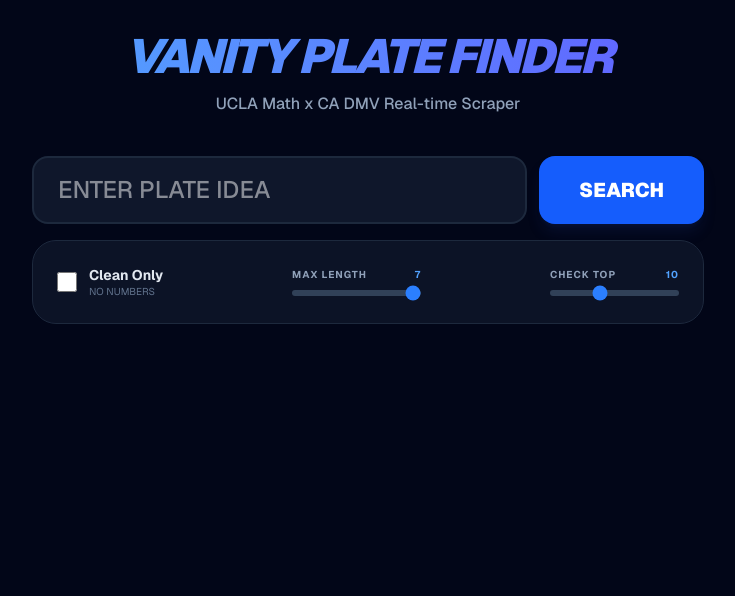
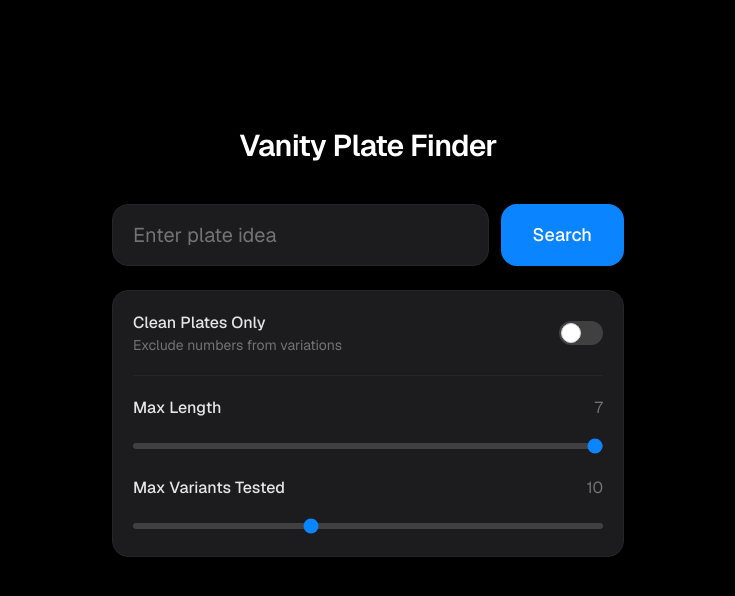
Before and after one commit to mr-brandontran/vanity-plate-finder, a Next.js app in the folder frontend/: page / in a window 1280 px wide. Shown: the top 596 px of the page, without its empty margins (272-1007 px from the left). Built offline with nearby package versions, Linux system fonts and the light colour scheme.

Commit message:
UI Redesign to Cupertino guidelines

```diff
--- a/frontend/app/page.tsx
+++ b/frontend/app/page.tsx
@@ -7,7 +7,7 @@
   const [loading, setLoading] = useState(false);
   const [results, setResults] = useState<any>(null);
 
-  // Settings for the search engine
+  // Search parameters
   const [cleanOnly, setCleanOnly] = useState(false);
   const [maxLength, setMaxLength] = useState(7);
   const [maxVariants, setMaxVariants] = useState(10);
@@ -19,12 +19,11 @@
     setLoading(true);
     setResults(null);
 
-    // 1. Setup a 2-minute (120,000ms) timeout controller
     const controller = new AbortController();
     const timeoutId = setTimeout(() => controller.abort(), 120000);
 
     try {
-      // 2. Dynamic URL: Sends your toggle choices to the backend on your Mac
+      // Remember to keep your ngrok static URL here if you set it up!
       const baseUrl = "https://unconserving-juridically-roselle.ngrok-free.dev/api/check";
       const queryParams = new URLSearchParams({
         word: word,
@@ -35,21 +34,19 @@
 
       const response = await fetch(`${baseUrl}?${queryParams}`, {
         method: "GET",
-        signal: controller.signal, // Connects the timeout to this request
+        signal: controller.signal,
         headers: {
           "Content-Type": "application/json",
           "ngrok-skip-browser-warning": "true"
         }
       });
 
-      // Clear the timer if it finishes before 2 minutes
       clearTimeout(timeoutId);
-
       const data = await response.json();
 
       if (!response.ok) {
-        console.error("Backend Error Data:", data);
-        alert("The backend encountered an error. Check your Python terminal!");
+         console.error("Backend Error:", data);
+         alert("The backend encountered an error. Check your Python terminal.");
          setLoading(false);
          return;
       }
@@ -57,10 +54,10 @@
       setResults(data);
     } catch (error: any) {
       if (error.name === 'AbortError') {
-        alert("The DMV search took over 2 minutes. Try searching for fewer variants (Check Top slider)!");
+        alert("Search timed out after 2 minutes. Try reducing the variant count.");
       } else {
         console.error("Connection failed", error);
-        alert("Could not connect to your Mac. Is ngrok and python3 app.py running?");
+        alert("Could not connect to the local server. Ensure ngrok and Uvicorn are running.");
       }
     } finally {
       setLoading(false);
@@ -68,115 +65,107 @@
   };
 
   return (
-    <main className="min-h-screen bg-slate-950 text-white p-4 sm:p-8 font-sans flex flex-col items-center pt-12">
-      <div className="max-w-2xl w-full">
-        <div className="text-center mb-10">
-          <h1 className="text-5xl font-black mb-3 bg-gradient-to-r from-blue-400 to-indigo-500 bg-clip-text text-transparent italic tracking-tighter">
-            VANITY PLATE FINDER
-          </h1>
-          <p className="text-slate-400 font-medium">UCLA Math x CA DMV Real-time Scraper</p>
+    <main className="min-h-screen bg-black text-neutral-50 p-6 sm:p-12 font-sans selection:bg-[#0A84FF]/30 flex justify-center">
+      <div className="w-full max-w-lg space-y-10 pt-10 sm:pt-20">
+
+        {/* Header */}
+        <div className="text-center">
+          <h1 className="text-3xl font-semibold tracking-tight text-white">Vanity Plate Finder</h1>
         </div>
 
-        <form onSubmit={checkPlates} className="space-y-4 mb-10">
+        {/* Main Interface */}
+        <form onSubmit={checkPlates} className="space-y-6">
           <div className="flex flex-col sm:flex-row gap-3">
             <input
               type="text"
               value={word}
               onChange={(e) => setWord(e.target.value.toUpperCase())}
-              placeholder="ENTER PLATE IDEA"
-              className="flex-1 px-6 py-4 rounded-2xl bg-slate-900 border-2 border-slate-800 focus:outline-none focus:border-blue-600 text-2xl tracking-[0.2em] font-black uppercase placeholder:tracking-normal placeholder:font-medium"
+              placeholder="Enter plate idea"
+              className="flex-1 bg-[#1C1C1E] border border-neutral-800 focus:border-[#0A84FF] focus:ring-1 focus:ring-[#0A84FF] rounded-2xl px-5 py-4 text-xl tracking-wide uppercase placeholder:normal-case placeholder:text-neutral-500 placeholder:tracking-normal outline-none transition-all"
               maxLength={7}
             />
             <button
               type="submit"
               disabled={loading}
-              className="bg-blue-600 hover:bg-blue-500 px-10 py-4 rounded-2xl font-black text-xl transition-all active:scale-95 disabled:opacity-50 shadow-lg shadow-blue-900/20"
+              className="bg-[#0A84FF] hover:bg-blue-500 text-white px-8 py-4 rounded-2xl font-medium text-lg transition-all active:scale-[0.98] disabled:opacity-50 disabled:active:scale-100 flex items-center justify-center min-w-[120px]"
             >
-              {loading ? 'SCANNING...' : 'SEARCH'}
+              {loading ? (
+                <div className="w-5 h-5 border-2 border-white/30 border-t-white rounded-full animate-spin" />
+              ) : (
+                'Search'
+              )}
             </button>
           </div>
 
-          {/* CONTROL PANEL */}
-          <div className="bg-slate-900/80 p-6 rounded-3xl border border-slate-800 flex flex-wrap gap-8 justify-between items-center text-sm backdrop-blur-sm">
-
-            <label className="flex items-center gap-3 cursor-pointer group">
+          {/* Settings Panel */}
+          <div className="bg-[#1C1C1E] border border-neutral-800 rounded-2xl p-5 space-y-5">
+            <div className="flex items-center justify-between">
+              <div>
+                <p className="text-base font-medium text-neutral-200">Clean Plates Only</p>
+                <p className="text-sm text-neutral-500">Exclude numbers from variations</p>
+              </div>
+              <label className="relative inline-flex items-center cursor-pointer">
                 <input
                   type="checkbox"
                   checked={cleanOnly}
                   onChange={(e) => setCleanOnly(e.target.checked)}
-                className="w-5 h-5 rounded bg-slate-700 border-none checked:bg-blue-500 accent-blue-500"
+                  className="sr-only peer"
                 />
-              <div className="flex flex-col">
-                <span className="font-bold text-slate-200 group-hover:text-blue-400 transition-colors">Clean Only</span>
-                <span className="text-slate-500 text-[10px] uppercase">No Numbers</span>
+                <div className="w-11 h-6 bg-neutral-700 peer-focus:outline-none rounded-full peer peer-checked:after:translate-x-full peer-checked:after:border-white after:content-[''] after:absolute after:top-[2px] after:left-[2px] after:bg-white after:border-gray-300 after:border after:rounded-full after:h-5 after:w-5 after:transition-all peer-checked:bg-[#34C759]"></div>
+              </label>
             </div>
-            </label>
 
-            <div className="flex flex-col gap-2 min-w-[120px]">
-              <label className="font-bold text-slate-400 text-[10px] uppercase tracking-widest flex justify-between">
-                Max Length <span className="text-blue-400">{maxLength}</span>
-              </label>
+            <hr className="border-neutral-800" />
+
+            <div className="space-y-3">
+              <div className="flex justify-between items-center">
+                <label className="text-base font-medium text-neutral-200">Max Length</label>
+                <span className="text-neutral-500">{maxLength}</span>
+              </div>
               <input
                 type="range" min="2" max="7"
                 value={maxLength}
                 onChange={(e) => setMaxLength(Number(e.target.value))}
-                className="w-full h-1.5 bg-slate-700 rounded-lg appearance-none cursor-pointer accent-blue-500"
+                className="w-full h-1.5 bg-neutral-700 rounded-lg appearance-none cursor-pointer accent-[#0A84FF]"
               />
             </div>
 
-            <div className="flex flex-col gap-2 min-w-[120px]">
-              <label className="font-bold text-slate-400 text-[10px] uppercase tracking-widest flex justify-between">
-                Check Top <span className="text-blue-400">{maxVariants}</span>
-              </label>
+            <div className="space-y-3">
+              <div className="flex justify-between items-center">
+                <label className="text-base font-medium text-neutral-200">Max Variants Tested</label>
+                <span className="text-neutral-500">{maxVariants}</span>
+              </div>
               <input
                 type="range" min="1" max="25"
                 value={maxVariants}
                 onChange={(e) => setMaxVariants(Number(e.target.value))}
-                className="w-full h-1.5 bg-slate-700 rounded-lg appearance-none cursor-pointer accent-blue-500"
+                className="w-full h-1.5 bg-neutral-700 rounded-lg appearance-none cursor-pointer accent-[#0A84FF]"
               />
             </div>
           </div>
         </form>
 
-        {/* LOADING STATE */}
-        {loading && (
-          <div className="text-center p-12 bg-slate-900 rounded-[2rem] border-2 border-blue-500/20 animate-pulse flex flex-col items-center">
-            <div className="w-12 h-12 border-4 border-blue-500 border-t-transparent rounded-full animate-spin mb-4"></div>
-            <p className="text-blue-400 font-black text-xl mb-1 italic">BYPASSING DMV FIREWALL...</p>
-            <p className="text-slate-500 text-sm font-medium">Check your MacBook terminal to see the live logs.</p>
-          </div>
-        )}
-
-        {/* RESULTS SECTION */}
+        {/* Results */}
         {results && (
-          <div className="space-y-6">
-            <div className="bg-slate-900 rounded-[2rem] p-8 border border-slate-800 shadow-2xl">
-              <div className="flex justify-between items-center mb-6">
-                <h2 className="text-2xl font-black italic tracking-tighter">RESULTS: {results.seed_word}</h2>
-                <span className="text-[10px] bg-slate-800 px-3 py-1 rounded-full font-bold text-slate-500 uppercase tracking-widest">
-                  {results.available_plates.length} FOUND
-                </span>
+          <div className="space-y-4 animate-in fade-in slide-in-from-bottom-4 duration-500">
+            <div className="flex items-center justify-between px-2">
+              <h2 className="text-xl font-medium tracking-tight text-white">Results</h2>
+              <span className="text-sm text-neutral-500">{results.available_plates.length} found</span>
             </div>
 
-              <div className="grid grid-cols-1 sm:grid-cols-2 gap-4">
+            <div className="bg-[#1C1C1E] border border-neutral-800 rounded-2xl overflow-hidden divide-y divide-neutral-800">
               {results.available_plates.length > 0 ? (
                 results.available_plates.map((plate: string) => (
-                    <div key={plate} className="bg-gradient-to-br from-green-500/10 to-emerald-600/5 border-2 border-green-500/20 p-5 rounded-2xl flex items-center justify-between group hover:border-green-500/50 transition-all">
-                      <span className="text-3xl font-black tracking-widest text-green-400 font-mono group-hover:scale-105 transition-transform">
-                        {plate}
-                      </span>
-                      <div className="flex flex-col items-end">
-                        <span className="text-[10px] font-black uppercase text-green-500 tracking-widest">AVAILABLE</span>
-                        <span className="text-[8px] text-green-600 font-bold uppercase">CALIFORNIA</span>
-                      </div>
+                  <div key={plate} className="flex items-center justify-between p-5 hover:bg-neutral-800/50 transition-colors">
+                    <span className="text-2xl font-medium tracking-widest text-white">{plate}</span>
+                    <span className="text-sm font-medium text-[#34C759]">Available</span>
                   </div>
                 ))
               ) : (
-                  <div className="col-span-full text-center py-10 border-2 border-dashed border-slate-800 rounded-2xl">
-                    <p className="text-slate-500 font-bold">All tested variations are currently taken.</p>
+                <div className="p-8 text-center">
+                  <p className="text-neutral-500 font-medium">No available variations found.</p>
                 </div>
               )}
-              </div>
             </div>
           </div>
         )}
```
Lines whose indentation alone changed are shown as unchanged.
